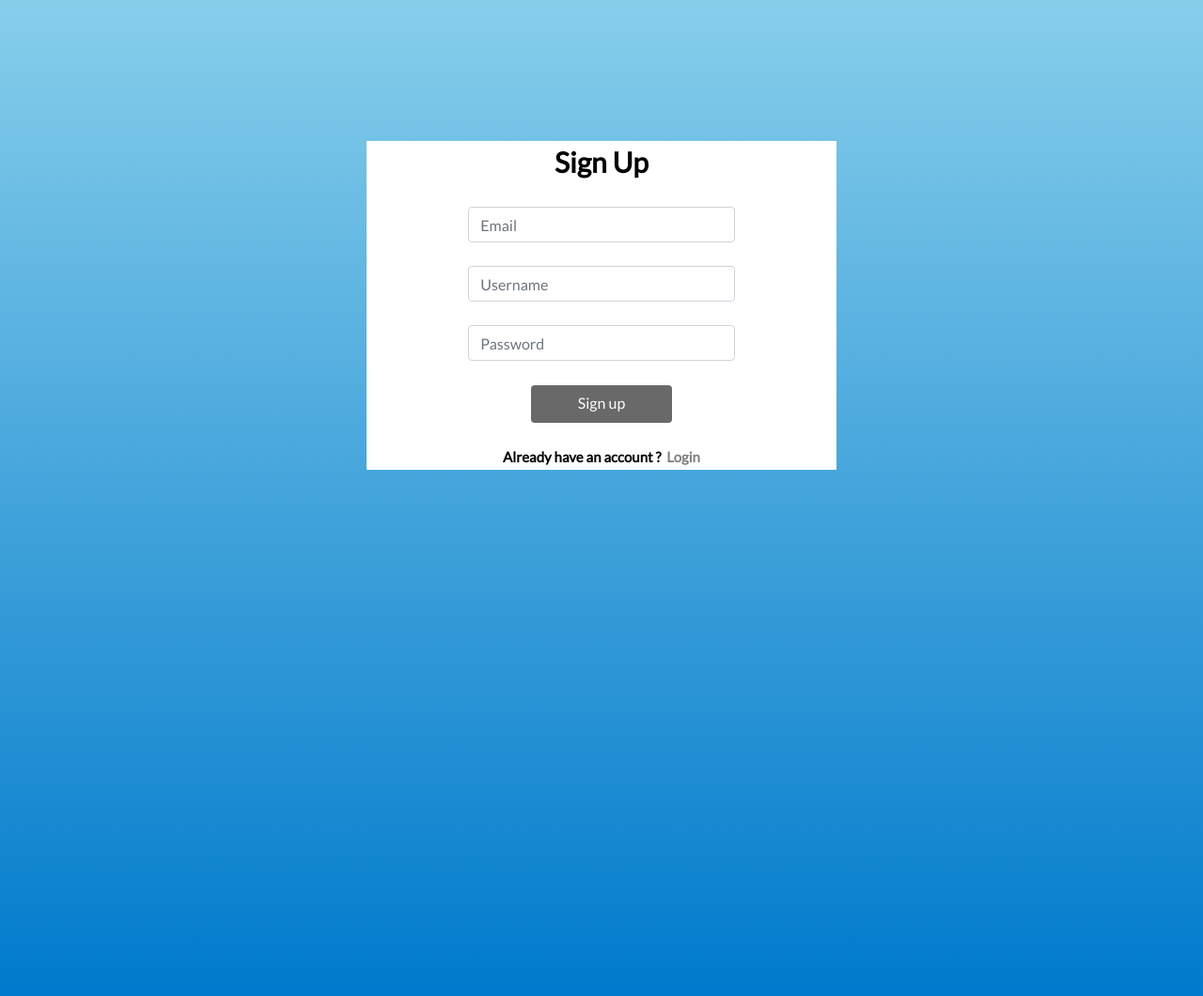
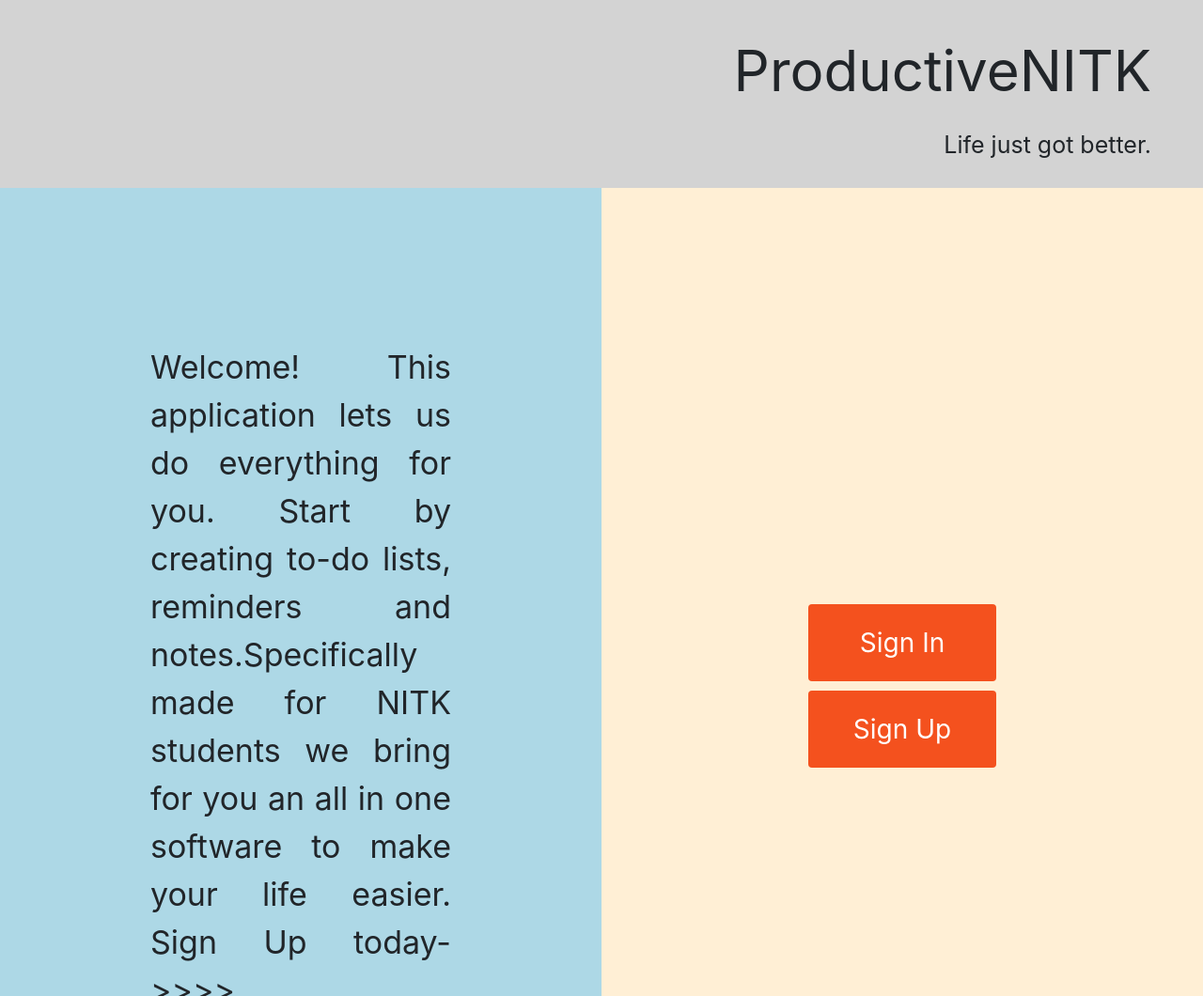
Before and after one commit to ayush113/ITA, a Django app: template templates/ProductiveNITK/landingPage.html in a window 1280 px wide. Shown: the whole page at 94% size. Run offline with Django 3.2, Linux system fonts and the light colour scheme; the template is opened without the code that fills it, so the values that code supplies are empty; some libraries are stand-ins or nearby versions.

Commit message:
Landing page added

```diff
--- a/templates/ProductiveNITK/landingPage.html
+++ b/templates/ProductiveNITK/landingPage.html
@@ -7,83 +7,102 @@
 <script src="https://stackpath.bootstrapcdn.com/bootstrap/4.1.3/js/bootstrap.min.js" integrity="sha384-ChfqqxuZUCnJSK3+MXmPNIyE6ZbWh2IMqE241rYiqJxyMiZ6OW/JmZQ5stwEULTy" crossorigin="anonymous"></script>
     <link href="https://fonts.googleapis.com/css?family=Lato" rel="stylesheet">
     <title>
-        Sign Up Page - CRM
+       Landing Page - ITA
     </title>
-    <style type="text/css">
-        body{
-            background: linear-gradient(0deg,#007acc,skyblue);
+    </head>
+    <style>
+        .button {
+  border-radius: 4px;
+  background-color: #f4511e;
+  border: none;
+  color: #FFFFFF;
+  text-align: center;
+  font-size: 28px;
+  padding: 20px;
+  width: 200px;
+  transition: all 0.5s;
+  cursor: pointer;
+  margin: 5px;
 }
-        .container
-        {
-            background-color: white;
-            margin-top: 150px;
-            height: 350px;
-            width: 500px;
-            color: black;
+
+.button span {
+  cursor: pointer;
+  display: inline-block;
+  position: relative;
+  transition: 0.5s;
+}
+
+.button span:after {
+  content: '\00bb';
+  position: absolute;
+  opacity: 0;
+  top: 0;
+  right: -20px;
+  transition: 0.5s;
+}
+
+.button:hover span {
+  padding-right: 25px;
+}
+
+.button:hover span:after {
   opacity: 1;
-            font-family: 'Lato',sans-serif;
-            font-weight: bold;
-            font-size: 30px;
+  right: 0;
 }
-        #uname{
-            margin-top: 25px;
+        .split {
+    height: 100%;
+    width: 50%;
+    position: fixed;
+    z-index: 1;
+    top: 200px;
+    overflow-x: hidden;
+    padding-top: 20px;
 }
-        #pwd{
 
-            margin-top: 25px;
+.left {
+    left: 0;
+    background-color: lightblue;
+}
 
+.right {
+    right: 0;
+    background-color: papayawhip;
 }
-         #email{
 
-            margin-top: 25px;
+.centered {
+    position: absolute;
+    top: 50%;
+    left: 50%;
+    transform: translate(-50%, -50%);
+    text-align: center;
+}
 
-        }
-        .btn{
-            color: white;
-            background-color: dimgrey;
+.centered img {
     width: 150px;
-            height: 40px;
-            margin-top: 10px;
-
-        }
-        #logs{
-            color: black;
-            margin-top: 25px;
-            font-size: 15px;
+    border-radius: 50%;
 }
     </style>
-    </head>
     <body>
 
-        <center>
-        <div class="container form-group">
-            <span>Sign Up</span>
-            <form class="form-horizontal">
-                <div class="form-group">
-    <div class="col-sm-8">
-      <input type="text" class="form-control" id="email" placeholder="Email">
-    </div>
-  </div>
-        <div class="form-group">
-                <div class="col-sm-8">
-                <input type="username" class="form-control" id="uname" placeholder="Username">
+        <div class="container" style="background-color: lightgray; height: 200px; max-width: inherit">
+            <p style="text-align: right; padding-right: 40px; padding-top: 30px; font-size: 60px"> ProductiveNITK</p>
+            <p style="text-align: right; padding-right: 40px; font-size: 25px">Life just got better.</p>
         </div>
 
-             <div class="form-group">
-                <div class="col-sm-8">
-                <input type="password" class="form-control" id="pwd" placeholder="Password">
+        <div class="split left">
+  <div class="centered">
+
+    <p style=" font-size: 30px; padding-top: 0; vertical-align: middle; text-align: justify; font-size: 34px">Welcome! This application lets us do everything for you. Start by creating to-do lists, reminders and notes.Specifically made for NITK students we bring for you an all in one software to make your life easier. Sign Up today->>>></p>
   </div>
 </div>
 
-            <div class="btn">
-                Sign up
-            </div>
-            <div id="logs">
-                Already have an account ?&nbsp;&nbsp;<a href="{% url 'login' %}" style="color: grey">Login</a>
+<div class="split right">
+  <div class="centered">
+
+
+    <button class="button"><span>Sign In </span></button>
+      <button class="button"><span>Sign Up</span></button>
   </div>
 </div>
-            </form>
-        </div>
-        </center>
     </body>
 </html>
```
Lines whose indentation alone changed are shown as unchanged.
